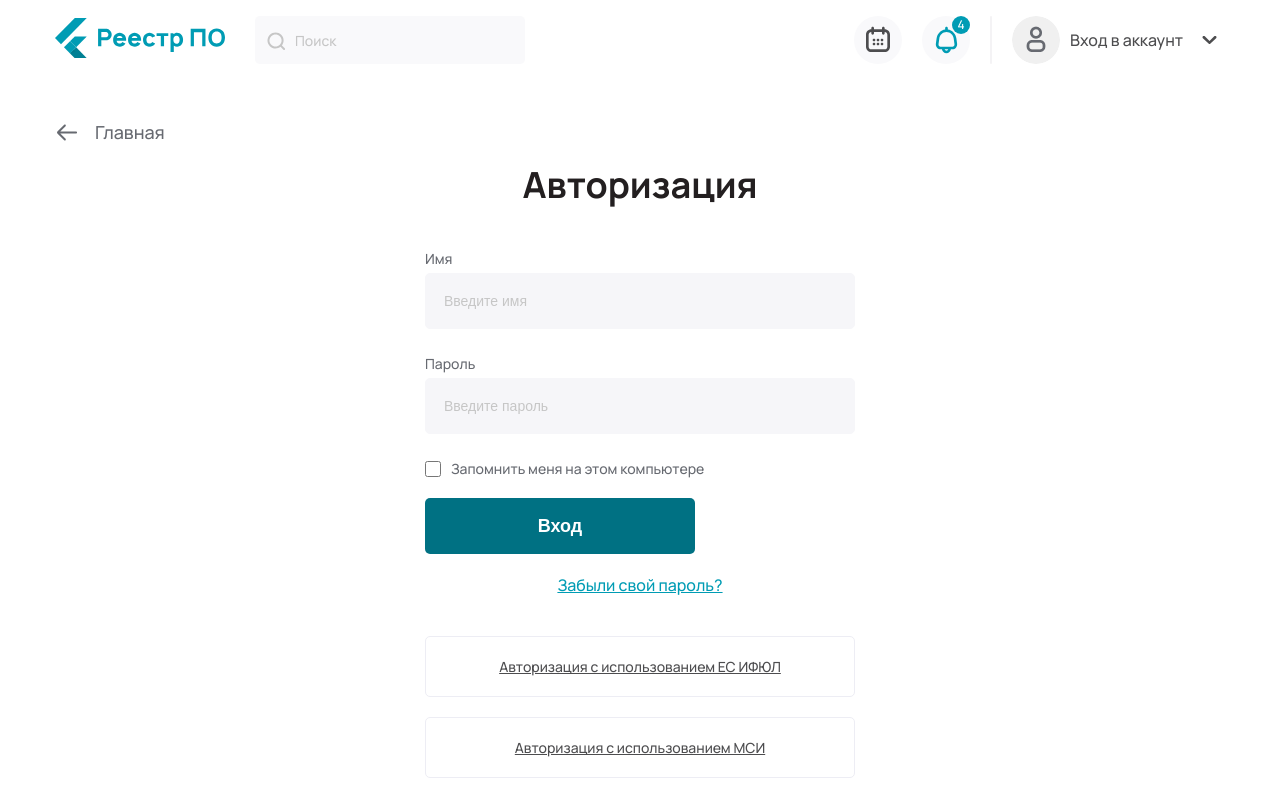
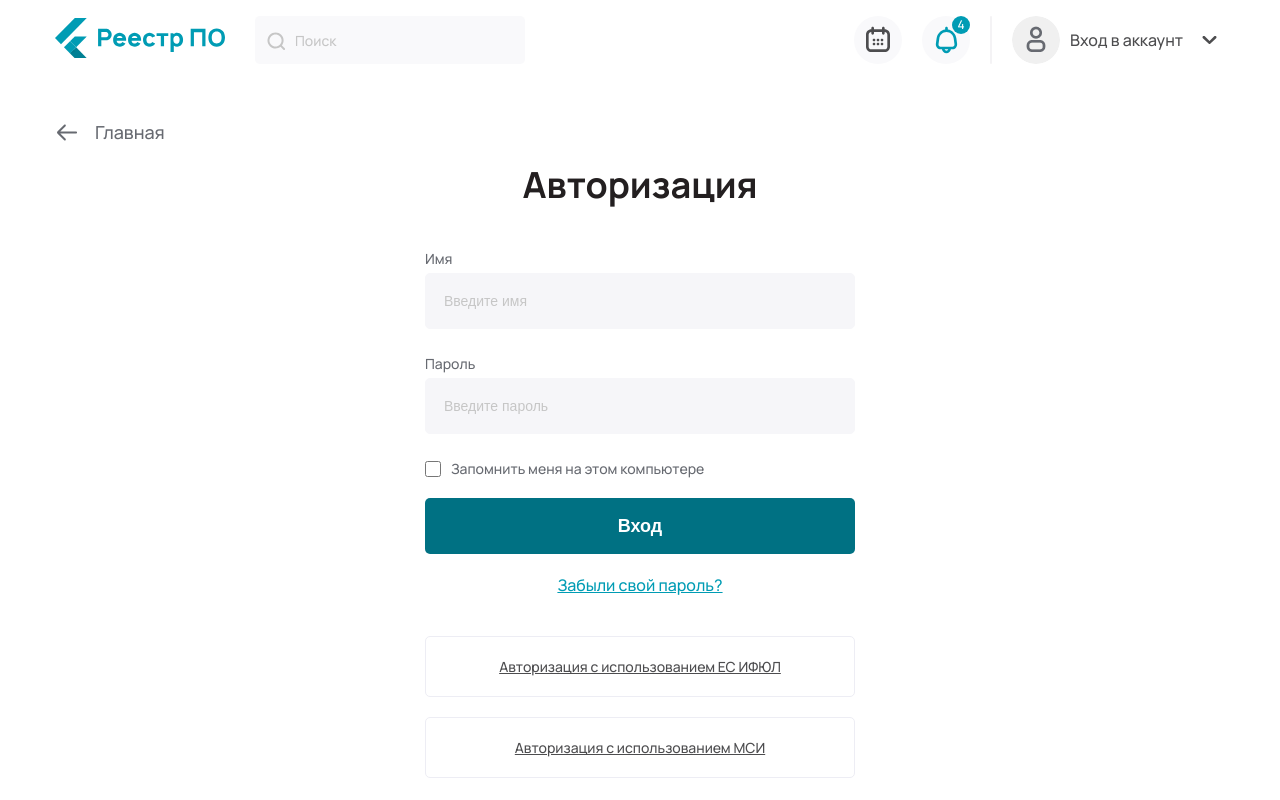
Before and after one commit to Dauhaliavets/registries-app, a React (Create React App) app in the folder registries-app/: page /auth in a window 1280 px wide. Shown: the top 800 px of the page. Built offline with nearby package versions, Linux system fonts and the light colour scheme.

Commit message:
refactor: hot fix styles, link for logo

```diff
--- a/registries-app/src/components/Header/Header.tsx
+++ b/registries-app/src/components/Header/Header.tsx
@@ -24,7 +24,9 @@ export default function Header() {
       <div className='container'>
         <div className='header__container'>
           <div className='header__logo'>
-            <img src={logo} alt='logo' />
+            <NavLink to={'/'}>
+              <img src={logo} alt='logo' />
+            </NavLink>
           </div>
           <div className='header__search'>
             <input className='input__search' type='text' name='' id='searh' placeholder='Поиск' />
--- a/registries-app/src/components/Profile/Profile.css
+++ b/registries-app/src/components/Profile/Profile.css
@@ -138,7 +138,7 @@
   line-height: 19px;
   color: #c6c6c6;
 }
-.form__button {
+.form__user-button  {
   width: 270px;
   height: 56px;
   background: #009cb4;
--- a/registries-app/src/components/Profile/Profile.tsx
+++ b/registries-app/src/components/Profile/Profile.tsx
@@ -88,7 +88,7 @@ export default function Profile() {
                   </div>
                 </div>
                 <div className='divide-line'></div>
-                <input className='form__button' type='submit' value='Сохранить' />
+                <input className='form__button form__user-button' type='submit' value='Сохранить' />
               </form>
             </div>
           </div>
```
